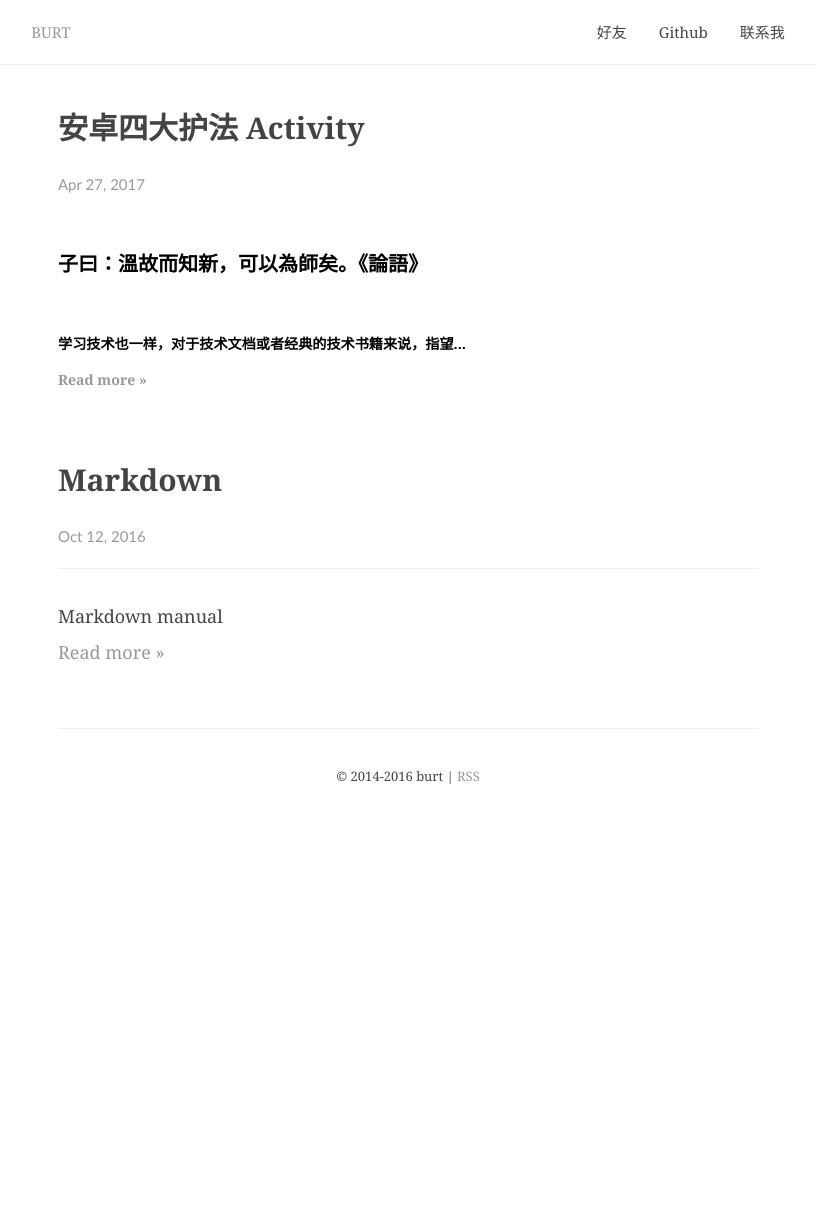
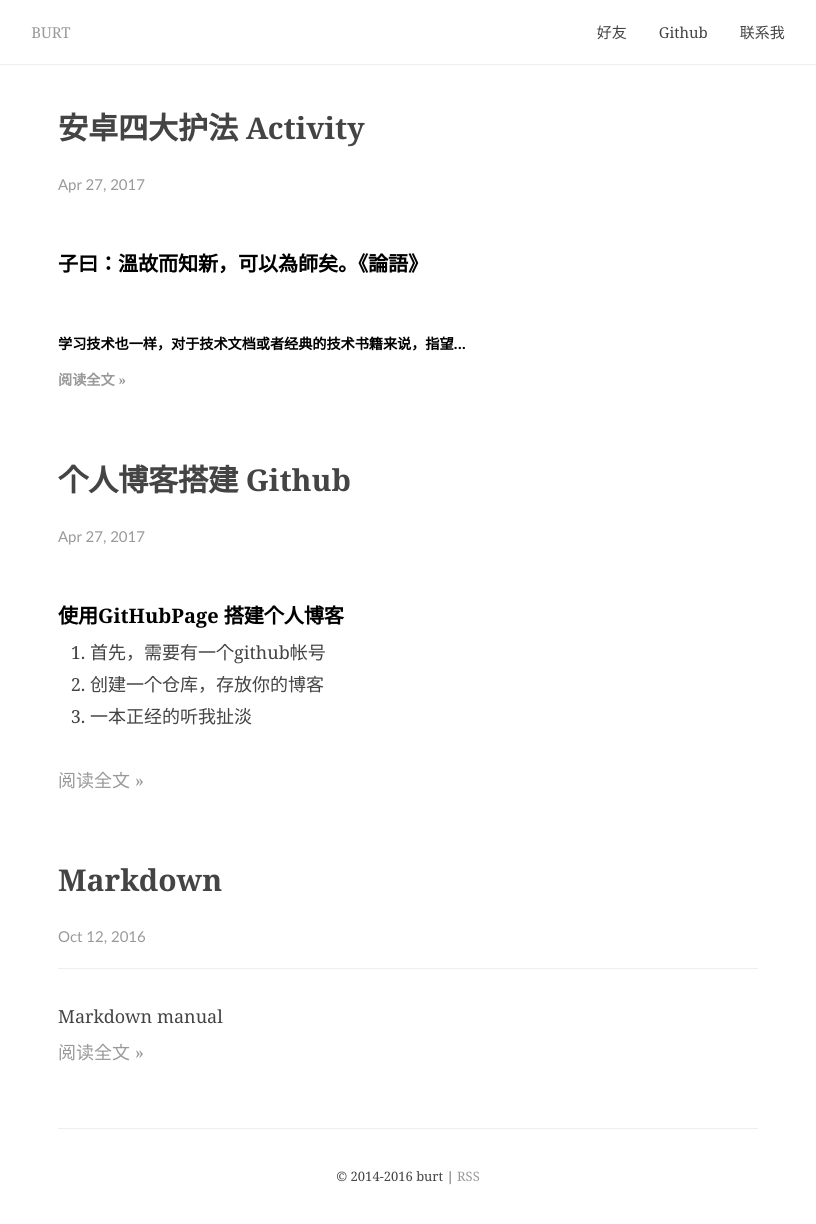
Before and after one commit to BurtHub/Blog, a Jekyll site: the page built from index.html, in a window 1280 px wide. Shown: the whole page, without its empty margins (232-1048 px from the left). Built offline with Jekyll 4.4.1, drawn with Linux system fonts in a browser that asks for light colours; comment, search, counter and statistics services are not loaded; before the commit the page ends 900 px from its top, so only the background shows below that.

Commit message:
blogtest

```diff
--- a/_config.yml
+++ b/_config.yml
@@ -13,6 +13,12 @@ description: >
     Walking with the wind, towards success
     I am Chinese developer!
     Email: burtmail@163.com
+    ---------------------------------------------------------------------------------
+    嗨，小伙伴
+    一个积极向上的开发着，每当当灵感来袭，每一行代码都是杰出的艺术品
+    走路带风，奔向成功
+    我是中国开发者！
+    邮箱： burtmail@163.com
 
 
 # Contact and social media links
--- /dev/null
+++ b/_posts/2017-4-27-个人博客搭建-GitHub.markdown
@@ -0,0 +1,4 @@
+#### 使用GitHubPage 搭建个人博客
+1. 首先，需要有一个github帐号
+2. 创建一个仓库，存放你的博客
+3. 一本正经的听我扯淡
--- a/index.html
+++ b/index.html
@@ -10,7 +10,7 @@ layout: default
       </h2>
       <time class="article__date" datetime="{{ post.date | date: "%Y-%m-%d" }}">{{ post.date | date: "%b %-d, %Y" }}</time>
       <p class="article__excerpt">{{ post.excerpt | truncate: 160 }}</p>
-      <a href="{{ post.url | prepend: site.baseurl }}" class="article__more">Read more »</a>
+      <a href="{{ post.url | prepend: site.baseurl }}" class="article__more">阅读全文 »</a>
     </article>
     <!-- / article -->
   {% endfor %}
```
